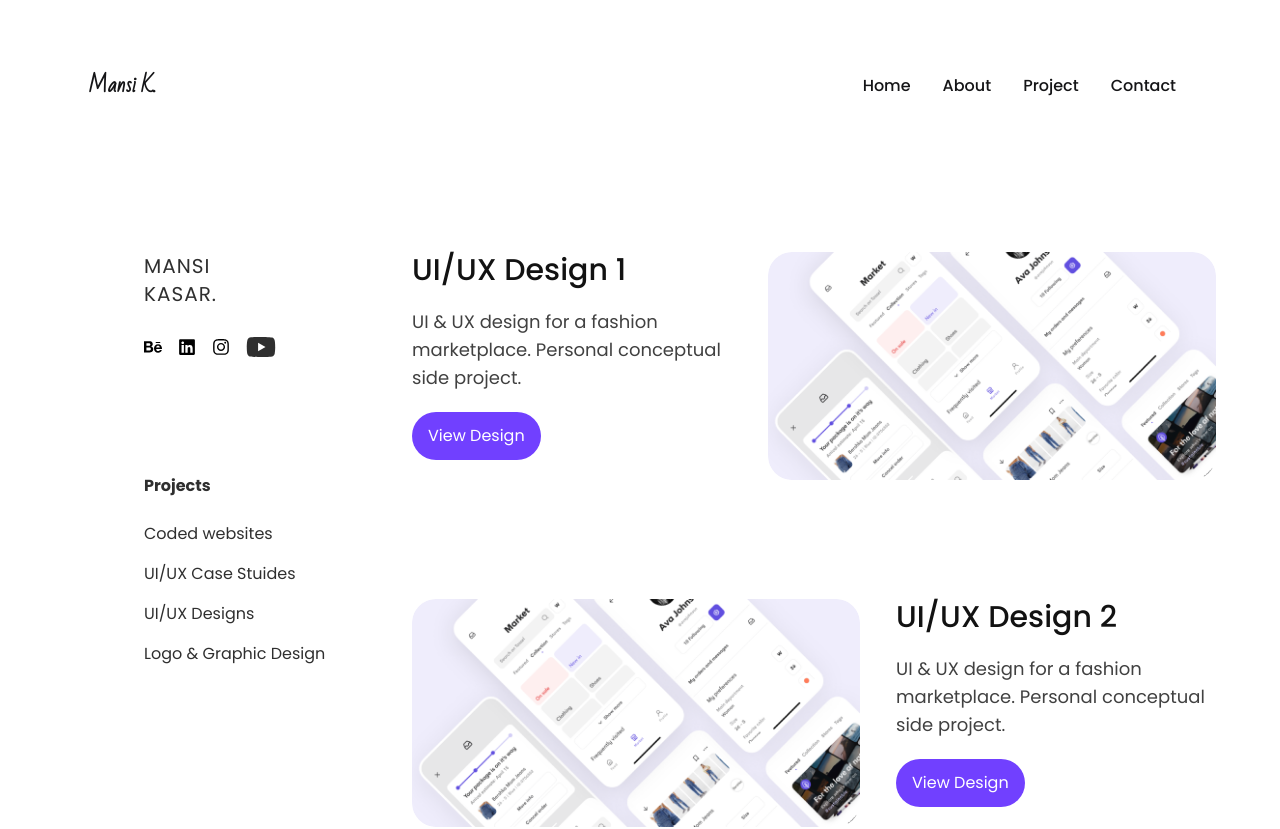
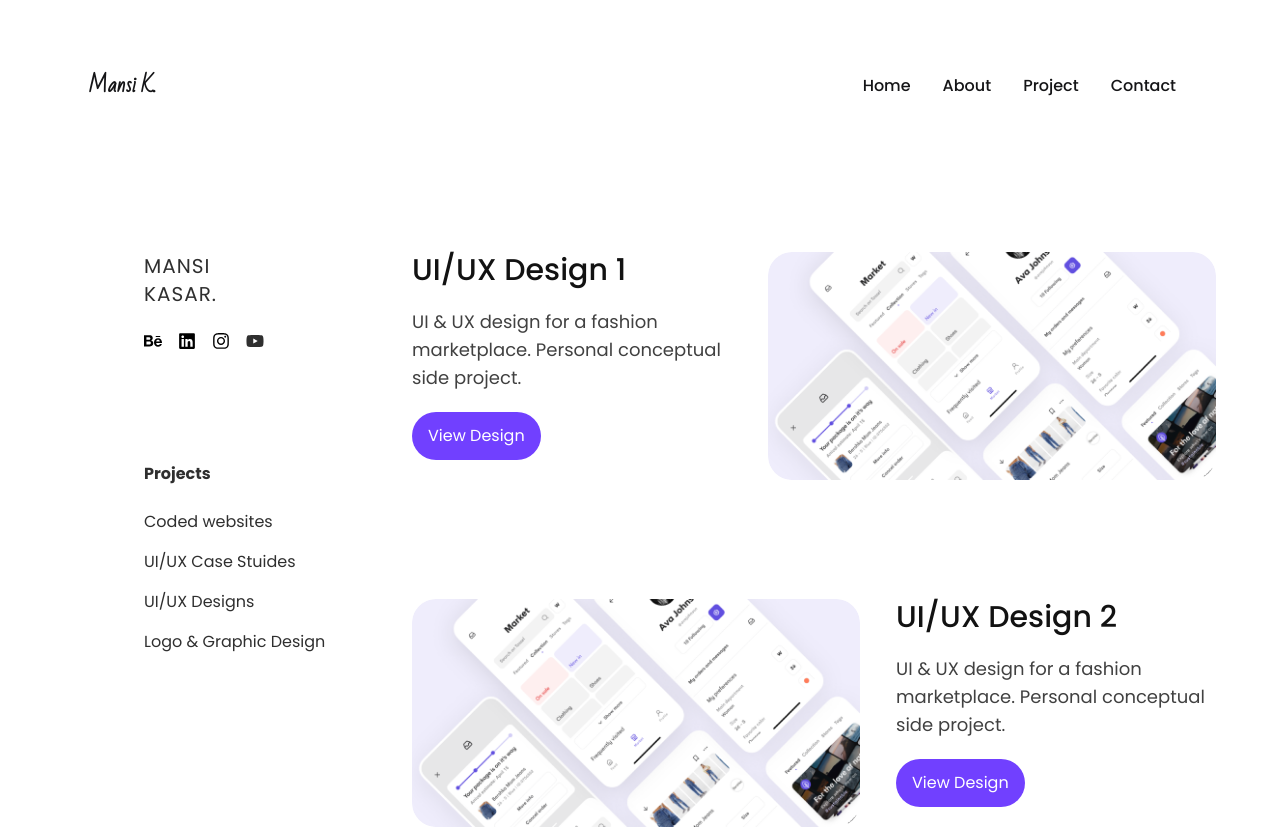
Before and after one commit to saifalfalah/mansi-kasar, a Next.js app: page /projects/uiux-designs in a window 1280 px wide. Shown: the top 829 px of the page. Built offline with nearby package versions, Linux system fonts and the light colour scheme.

Commit message:
Update SideNav.js

```diff
--- a/components/ProjectView/SideNav.js
+++ b/components/ProjectView/SideNav.js
@@ -56,7 +56,7 @@ const sidenav = () => {
         <li>
           <Link href="https://www.youtube.com/channel/UCzUxG5w_pdgFm6RwoWp0fRw">
             <a target="_blank" rel="noopener noreferrer">
-              <FaYoutube className="text-3xl text-heroH" />
+              <FaYoutube className="text-lg text-heroH" />
             </a>
           </Link>
         </li>
```
